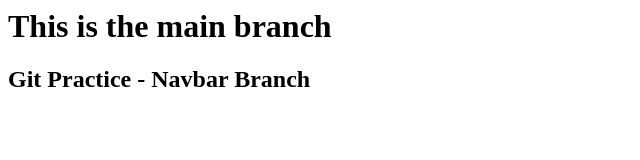
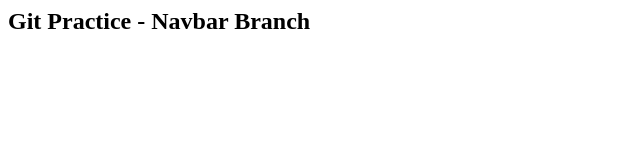
Before and after one commit to mohd-Affan16/Git-Practice, a plain HTML site: page index.html in a window 1280 px wide. Shown: the whole page, without its empty margins (0-640 px from the left). Drawn offline with Linux system fonts and the light colour scheme.

Commit message:
successfully removed h1 from navbar branch

```diff
--- a/index.html
+++ b/index.html
@@ -5,10 +5,7 @@
         </style>
     </head>
     <body>
-
-    <h1>This is the main branch</h1>
     <h2>Git Practice - Navbar Branch</h2>
-
         <script>
 
         </script>
```
